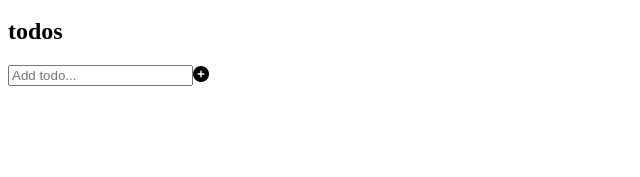
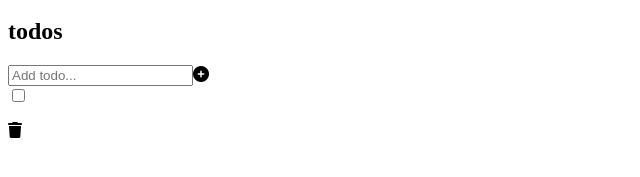
Before and after one commit to gloriaumutoni/Updated-Todo-App, a React (Vite) app: page / in a window 1280 px wide. Both pictures are taken after a click on the icon 201 px from the left and 214 px from the top of the page. Shown: the part 141-318 px from the top of the page, without its empty margins (0-640 px from the left). Built offline with nearby package versions, Linux system fonts and the light colour scheme.

Commit message:
deleting items

```diff
--- a/src/components/todo.jsx
+++ b/src/components/todo.jsx
@@ -1,7 +1,7 @@
 import { useDispatch, useSelector } from "react-redux";
 import SearchBar from "./searchbar";
 import { useState } from "react";
-import { add, complete } from "../features/todoFeature";
+import { add, complete, deleteItems } from "../features/todoFeature";
 
 const Todo = () => {
   const todos = useSelector((state) => state.input);
@@ -21,19 +21,32 @@ const Todo = () => {
   }
 
   function handleChecked(id) {
-    dispatch(complete(id))
+    dispatch(complete(id));
+  }
+
+  function handleDelete(id) {
+    dispatch(deleteItems(id));
   }
 
   return (
     <div>
       <h2 className="text-center font-medium text-8xl text-gray-200">todos</h2>
       <form onSubmit={handleSubmit}>
-        <SearchBar handleChange={handleChange}  handleSubmit={handleSubmit}/>
-        {todos && todos.map((todo) => <p
-        key={todo.id}
-        isChecked={() => handleChecked(items.id)}
-        >
-            {todo.title}</p>)}
+        <SearchBar handleChange={handleChange} handleSubmit={handleSubmit} />
+        {todos &&
+          todos.map((todo) => (
+            <div
+              className="flex justify-between"
+              key={todo.id}
+              isChecked={() => handleChecked(items.id)}
+            >
+              <input type="checkbox" /> <p>{todo.title}</p>
+              <i
+                onClick={() => handleDelete(todo.id)}
+                className="fa-solid fa-trash text-[#f90b3b] text-center pr-3"
+              />
+            </div>
+          ))}
       </form>
     </div>
   );
--- a/src/features/todoFeature.jsx
+++ b/src/features/todoFeature.jsx
@@ -23,10 +23,13 @@ let slice = createSlice({
               isChecked: !todo.isChecked,
             }
           : todo
-            )
+      );
+    },
+    deleteItems: (state, action) => {
+      state.filter((obj) => obj.id !== action.payload);
     },
   },
 });
 
 export default slice.reducer;
-export const { add, complete } = slice.actions;
+export const { add, complete,deleteItems } = slice.actions;
```
Lines whose indentation alone changed are shown as unchanged.
